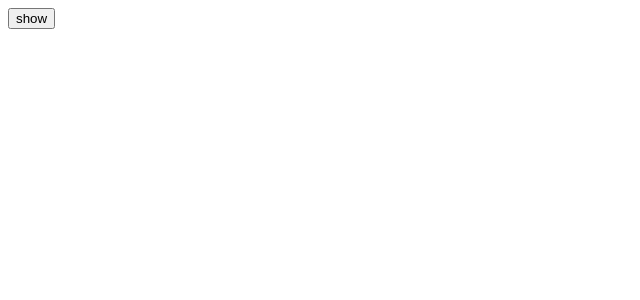
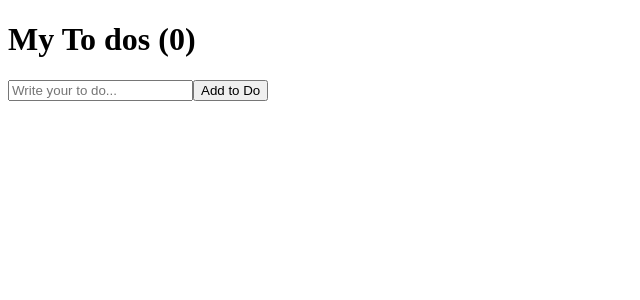
Before and after one commit to besforyou999/ReactJS, a React (Create React App) app in the folder react-for-beginners/: page / in a window 1280 px wide. Shown: the top 300 px of the page, without its empty margins (0-640 px from the left). Built offline with nearby package versions, Linux system fonts and the light colour scheme.

Commit message:
Simple interactive app - toDo and toDods

```diff
--- a/react-for-beginners/src/App.js
+++ b/react-for-beginners/src/App.js
@@ -1,29 +1,31 @@
-import {useState, useEffect} from "react";
-
-function Hello() {
-  function byeFn() {
-    console.log("bye");
-  }
-
-  function hiFn() {
-    console.log("created :)");
-    return byeFn;
-  }
-
-  useEffect(hiFn, [])
-  return <h1>Hello</h1>;
-}
-
-
+import { useState } from "react";
 
 function App() {
-  const [showing, setShowing] = useState(false);
-  const onClick = () => setShowing(prev => !prev);
+  const [toDo, setToDo] = useState("");
+  const [toDos, setToDos] = useState([]);
+  const onChange = (event) => setToDo(event.target.value);
+  const onSubmit = (event) => {
+    event.preventDefault();
+    if (toDo === "") {
+      return;
+    }
+    setToDos(currentArray => [toDo, ...currentArray]);
+    setToDo("");
+  };
+  console.log(toDos);
   return (
-  <div>
-    {showing ? <Hello /> : null}
-    <button onClick={onClick}>{showing ? "Hide" : "show"}</button>
-  </div>
+    <div>
+      <h1>My To dos ({toDos.length})</h1>
+      <form onSubmit={onSubmit}>
+        <input
+          onChange={onChange}
+          value={toDo}
+          type="text"
+          placeholder="Write your to do..."
+        />
+        <button>Add to Do</button>
+      </form>
+    </div>
   );
 }
 
```
